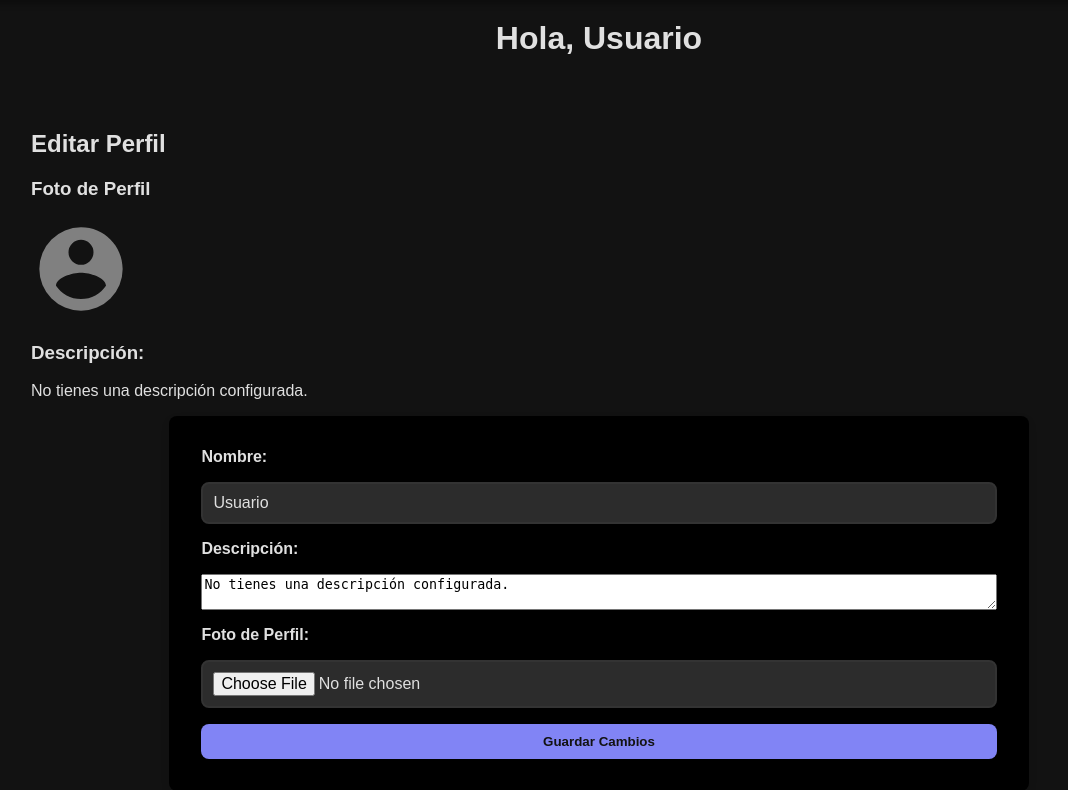
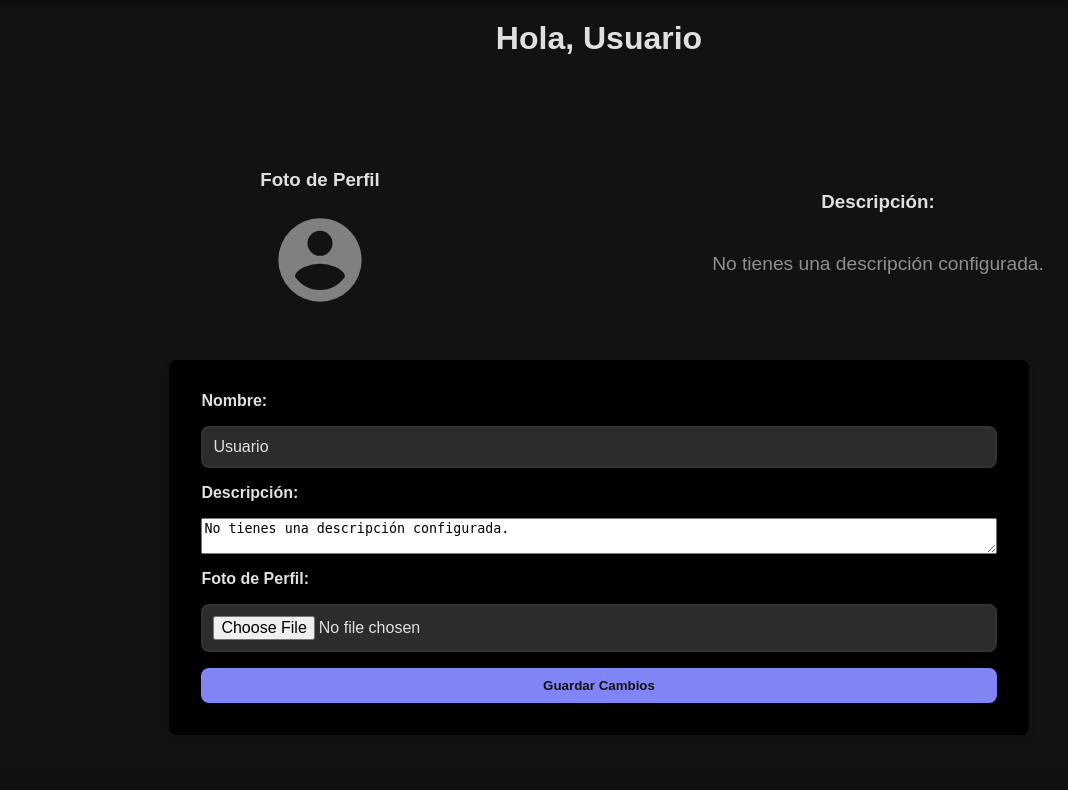
Before and after one commit to TRdeXtremiana/TFG, a PHP site: page /views/profile.php in a window 1280 px wide. Shown: the part 69-859 px from the top of the page, without its empty margins (41-1109 px from the left). After the commit the page ends 804 px from the top, so only its background shows below. Run offline with PHP 8.4, Linux system fonts and the light colour scheme.

Commit message:
Agregar estilos para el contenedor del perfil y mejorar la presentación de la foto y descripción del usuario

```diff
--- a/src/assets/CSS/styles.css
+++ b/src/assets/CSS/styles.css
@@ -304,6 +304,48 @@ button:hover {
 	display: none;
 }
 
+/* Perfil */
+#perfilContainer {
+    display: flex;
+    justify-content: space-between;
+    align-items: center;
+    width: 100%;
+    max-width: 1200px;
+    margin: 0 auto; /* Centra el contenedor */
+    padding: 20px;
+    box-sizing: border-box;
+    gap: 20px;
+}
+
+#fotoPerfil, #descripcion {
+    flex: 1;
+    display: flex;
+    flex-direction: column;
+    align-items: center;
+    justify-content: center;
+    text-align: center;
+    padding: 20px;
+    box-sizing: border-box;
+}
+
+#fotoPerfil img {
+    max-width: 100%;
+    height: auto;
+    border-radius: 50%;
+    margin-bottom: 10px;
+}
+
+#descripcion {
+    text-align: left;
+}
+
+#descripcion p {
+    font-size: 1.2em;
+    line-height: 1.5;
+    color: #8f8f8f;
+}
+
+
 
 /* Media Queries */
 @media (max-width: 1024px) {
--- a/src/views/profile.php
+++ b/src/views/profile.php
@@ -71,7 +71,6 @@ if ($_SERVER['REQUEST_METHOD'] === 'POST' && $userId) {
 
 	<main>
 		<section class="profile-section">
-			<h2>Editar Perfil</h2>
 
 			<div id="perfilContainer">
 				<!-- Mostrar la foto de perfil -->
```
